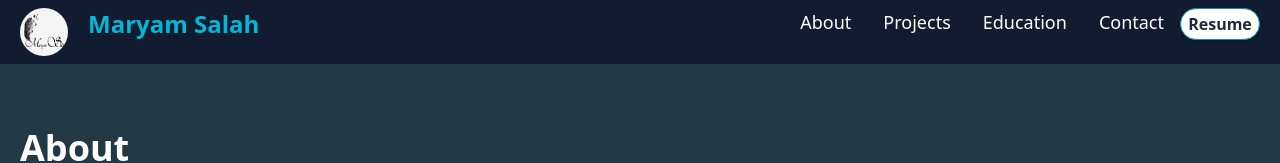
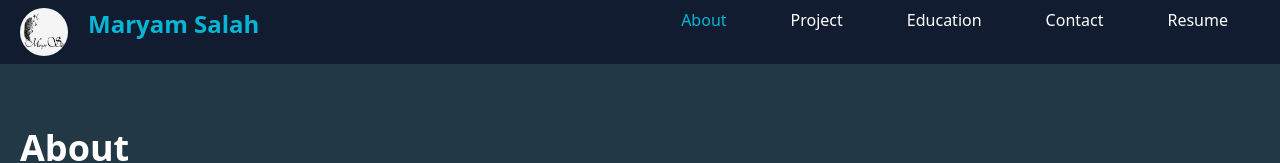
Before and after one commit to MaryyamSalah/Online-Portfolio, a React (Create React App) app: page / in a window 1280 px wide. Shown: the top 163 px of the page. Built offline with nearby package versions, Linux system fonts and the light colour scheme.

Commit message:
Highlight Active Link

```diff
--- a/src/App.js
+++ b/src/App.js
@@ -31,7 +31,6 @@ function App(){
       </BrowserRouter>
     </div>
 
-
   );
 
 }
--- a/src/Components/About/about.js
+++ b/src/Components/About/about.js
@@ -1,10 +1,14 @@
 import React from "react";
 import AboutImg from "../assets/about.jpeg";
 
+
 const About = () => {
   return (
+
     <section className="bg-secondery text-white px-5 py-32" id="about">
+
       <div className="container mx-auto grid md:grid-cols-2 items-center justify-center md:justify-between">
+
         <div className="about-info">
           <h2 className="text-4xl font-bold mb-5 border-b-[5px] w-[170px] border-cyan-700 pb-2">
             About Me
--- a/src/Components/Contact/contact.js
+++ b/src/Components/Contact/contact.js
@@ -3,7 +3,9 @@ import React from "react";
 const Contact = () => {
   return (
     <section className="bg-primary px-5 py-56" id="contact">
+
       <div className="text-center md:w-[60%] mx-auto text-white">
+
         <h2 className="text-4xl font-bold mb-5 border-b-[5px] w-[200px] mx-auto border-cyan-700 pb-2">
           Contact Me
         </h2>
--- a/src/Components/Education/education.js
+++ b/src/Components/Education/education.js
@@ -28,7 +28,9 @@ const Education = () => {
 
   return (
     <section className="bg-secondery text-white px-5 py-32" id="blog">
+
       <div className="container mx-auto grid md:grid-cols-2 items-center md:justify-between">
+
         <div className="about-info mb-5">
           <h2 className="text-4xl font-bold mb-5 border-b-[5px] w-[170px] border-cyan-700 pb-2">
             Education
--- a/src/Components/Header/header.js
+++ b/src/Components/Header/header.js
@@ -1,6 +1,6 @@
 import React, { useState } from "react";
 import { AiOutlineMenu, AiOutlineClose } from "react-icons/ai";
-import { Link } from "react-router-dom";
+import { Link , NavLink} from "react-router-dom";
 import logo from "../assets/logo.jpg";
 // import Resume from "../assets/Resume.jpg"
 
@@ -24,34 +24,42 @@ const Header = () => {
       </a>
 </div>
       {/* Desktop Nav */}
-      <nav className="hidden md:block">
-        <ul className="flex">
-          <li>
-          <Link to ="/">About</Link>
-          </li>
-          <li>
-          <Link to ="/projects">Projects</Link>
-          </li>
-          <li>
-            <Link to ="/education">Education</Link>
-          </li>
-          <li>
-            <Link to ="/contact">Contact</Link>
-          </li>
-
-
-          <button className="w-20 h-8 bg-white hover:bg-cyan-700 text-gray-800 hover:text-white text-sxl font-bold  border border-cyan-600 rounded-full shadow">
-          <Link to ="/resume">Resume</Link>
-        </button>
-
-
-
-        </ul>
+      <nav className="flex hidden md:block ">
+      <NavLink
+        to="/"
+        className={({ isActive }) => (isActive ? "link-active text-cyan-500 px-8" : "link px-8")}
+      >
+        About
+      </NavLink>
+      <NavLink
+        to="/projects"
+        className={({ isActive }) => (isActive ? "link-active text-cyan-500 px-8" : "link px-8")}
+      >
+        Project
+      </NavLink>
+      <NavLink
+        to="/education"
+        className={({ isActive }) => (isActive ? "link-active text-cyan-500 px-8" : "link px-8")}
+      >
+        Education
+      </NavLink>
+      <NavLink
+        to="/contact"
+        className={({ isActive }) => (isActive ? "link-active text-cyan-500 px-8" : "link px-8")}
+      >
+        Contact
+      </NavLink>
+      <NavLink
+        to="/resume"
+        className={({ isActive }) => (isActive ? "link-active text-cyan-500 px-8" : "link px-8")}
+      >
+        Resume
+      </NavLink>
       </nav>
 
       {/* Mobile Nav */}
       <nav
-        className={!toggle ? "mobile-nav left-[-100%]" : "mobile-nav left-0"}
+        className={!toggle ? "mobile-nav left-[-100%]" : "mobile-nav left-0 "}
       >
         <ul className="flex flex-col py-12">
         <li className="py-2">
@@ -68,9 +76,9 @@ const Header = () => {
           </li>
 
 
-          <button className="w-20 h-8 bg-white hover:bg-cyan-700 text-gray-800 hover:text-white text-sxl font-bold  border border-cyan-600 rounded-full shadow">
+          <li className="py-2">
           <Link to ="/resume" onClick={() => setToggle(false)}>Resume</Link>
-        </button>
+        </li>
         </ul>
       </nav>
 
--- a/src/Components/Projects/projects.js
+++ b/src/Components/Projects/projects.js
@@ -32,8 +32,9 @@ const Projects = () => {
 
   return (
     <section className="bg-primary text-white px-5 py-32" id="projects">
+
       <div className="container mx-auto grid md:grid-cols-2 items-center md:justify-between">
-        <div className="about-info mb-5">
+           <div className="about-info mb-5">
           <h2 className="text-4xl font-bold mb-5 border-b-[5px] w-[140px] border-cyan-700 pb-2">
             Projects
           </h2>
--- a/src/Components/Resume/resume.js
+++ b/src/Components/Resume/resume.js
@@ -1,5 +1,6 @@
 import React from "react";
 import Resume from "../assets/Resume.png";
+
 
 const About = () => {
   return (
@@ -7,6 +8,7 @@ const About = () => {
 
 
         <div className="about-img">
+
           <img
             src={Resume}
             alt="coding illustration"
```
